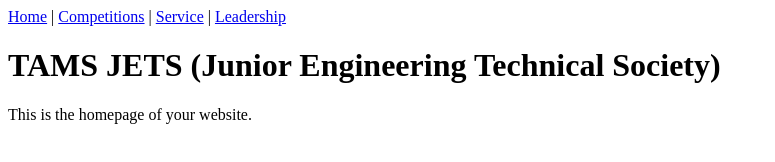
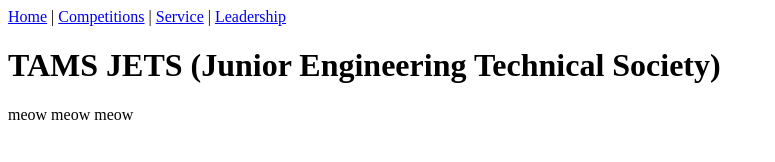
Before and after one commit to dianamzhang/tamsjets, a plain HTML site: page index.html in a window 1280 px wide. Shown: the whole page, without its empty margins (0-775 px from the left). Drawn offline with Linux system fonts and the light colour scheme.

Commit message:
Update index.html

```diff
--- a/index.html
+++ b/index.html
@@ -13,6 +13,6 @@
         <a href="leadership.html">Leadership</a>
     </nav>
     <h1>TAMS JETS (Junior Engineering Technical Society)</h1>
-    <p>This is the homepage of your website.</p>
+    <p>meow meow meow</p>
 </body>
 </html>
```
